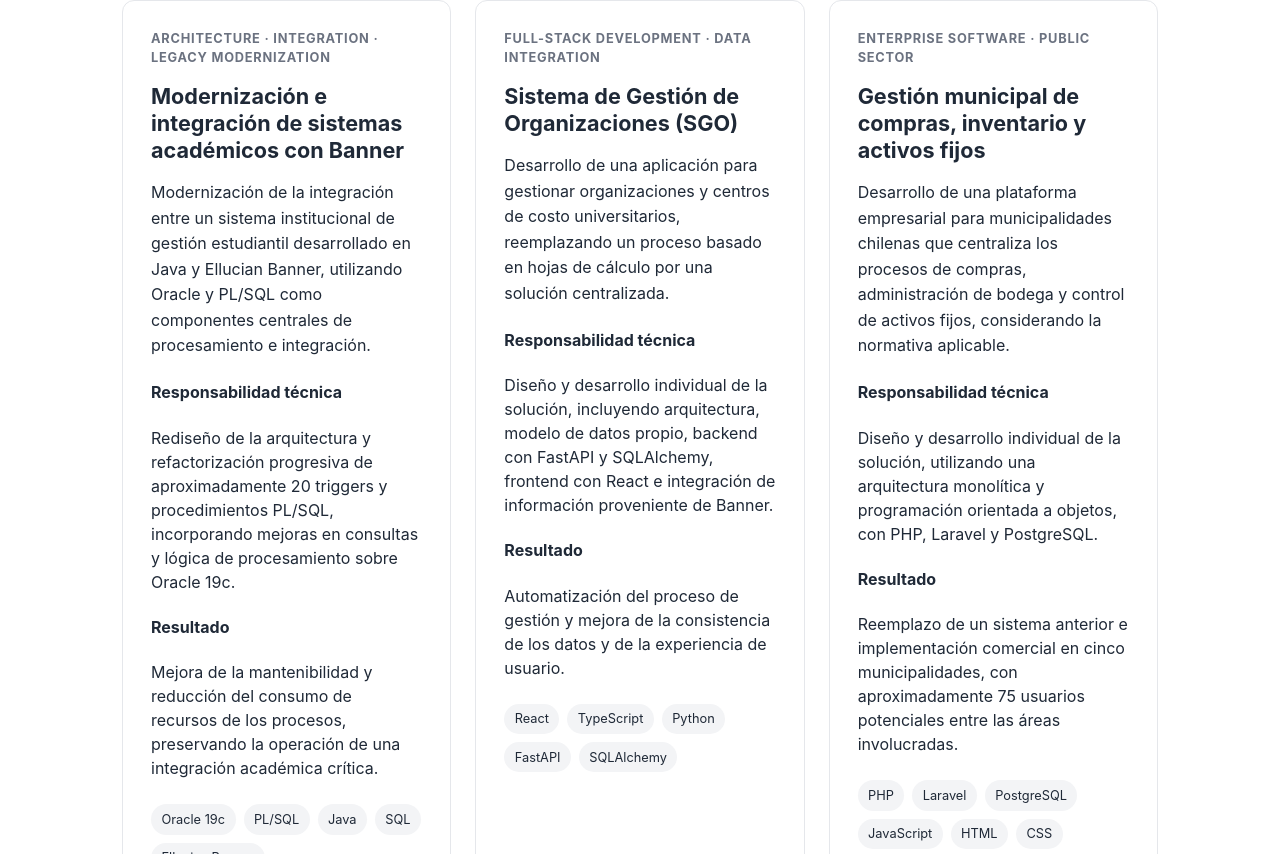
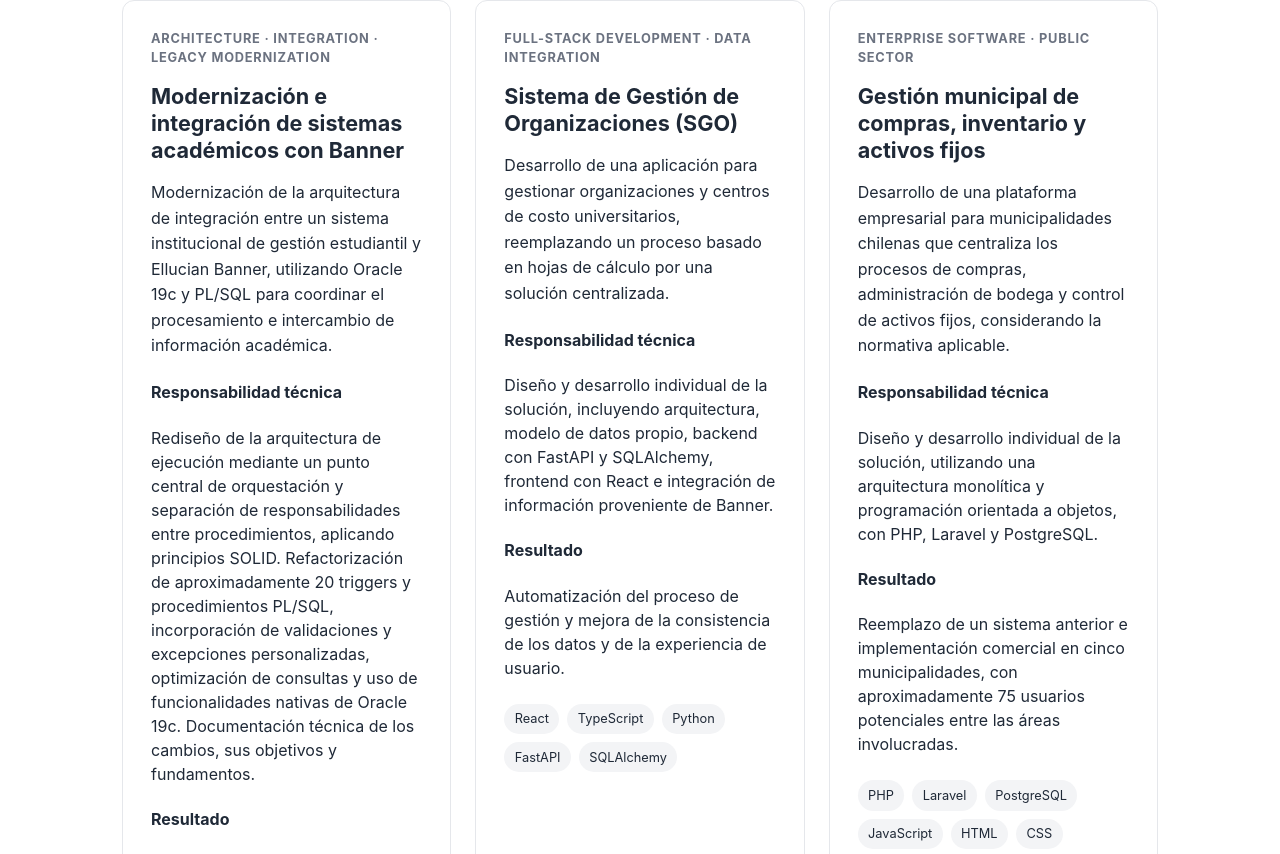
Before and after one commit to NanoBlanco/reinaldo-portfolio, a React (Vite) app: page / in a window 1280 px wide. Shown: the part 1066-1920 px from the top of the page. Built offline with nearby package versions, Linux system fonts and the light colour scheme.

Commit message:
docs: strengthen Banner integration project impact

```diff
--- a/src/sections/Projects.tsx
+++ b/src/sections/Projects.tsx
@@ -12,11 +12,11 @@ const projects: Project[] = [
     title: 'Modernización e integración de sistemas académicos con Banner',
     category: 'Architecture · Integration · Legacy Modernization',
     description:
-      'Modernización de la integración entre un sistema institucional de gestión estudiantil desarrollado en Java y Ellucian Banner, utilizando Oracle y PL/SQL como componentes centrales de procesamiento e integración.',
+      'Modernización de la arquitectura de integración entre un sistema institucional de gestión estudiantil y Ellucian Banner, utilizando Oracle 19c y PL/SQL para coordinar el procesamiento e intercambio de información académica.',
     responsibility:
-      'Rediseño de la arquitectura y refactorización progresiva de aproximadamente 20 triggers y procedimientos PL/SQL, incorporando mejoras en consultas y lógica de procesamiento sobre Oracle 19c.',
+      'Rediseño de la arquitectura de ejecución mediante un punto central de orquestación y separación de responsabilidades entre procedimientos, aplicando principios SOLID. Refactorización de aproximadamente 20 triggers y procedimientos PL/SQL, incorporación de validaciones y excepciones personalizadas, optimización de consultas y uso de funcionalidades nativas de Oracle 19c. Documentación técnica de los cambios, sus objetivos y fundamentos.',
     impact:
-      'Mejora de la mantenibilidad y reducción del consumo de recursos de los procesos, preservando la operación de una integración académica crítica.',
+      'Reducción aproximada del 90 % en los fallos registrados en los procesos de integración, según las métricas operacionales. Mejora observada en la mantenibilidad y el consumo de recursos, junto con una gestión de errores más estructurada, facilitando la evolución de una integración académica crítica.',
     technologies: ['Oracle 19c', 'PL/SQL', 'Java', 'SQL', 'Ellucian Banner'],
   },
   {
```
